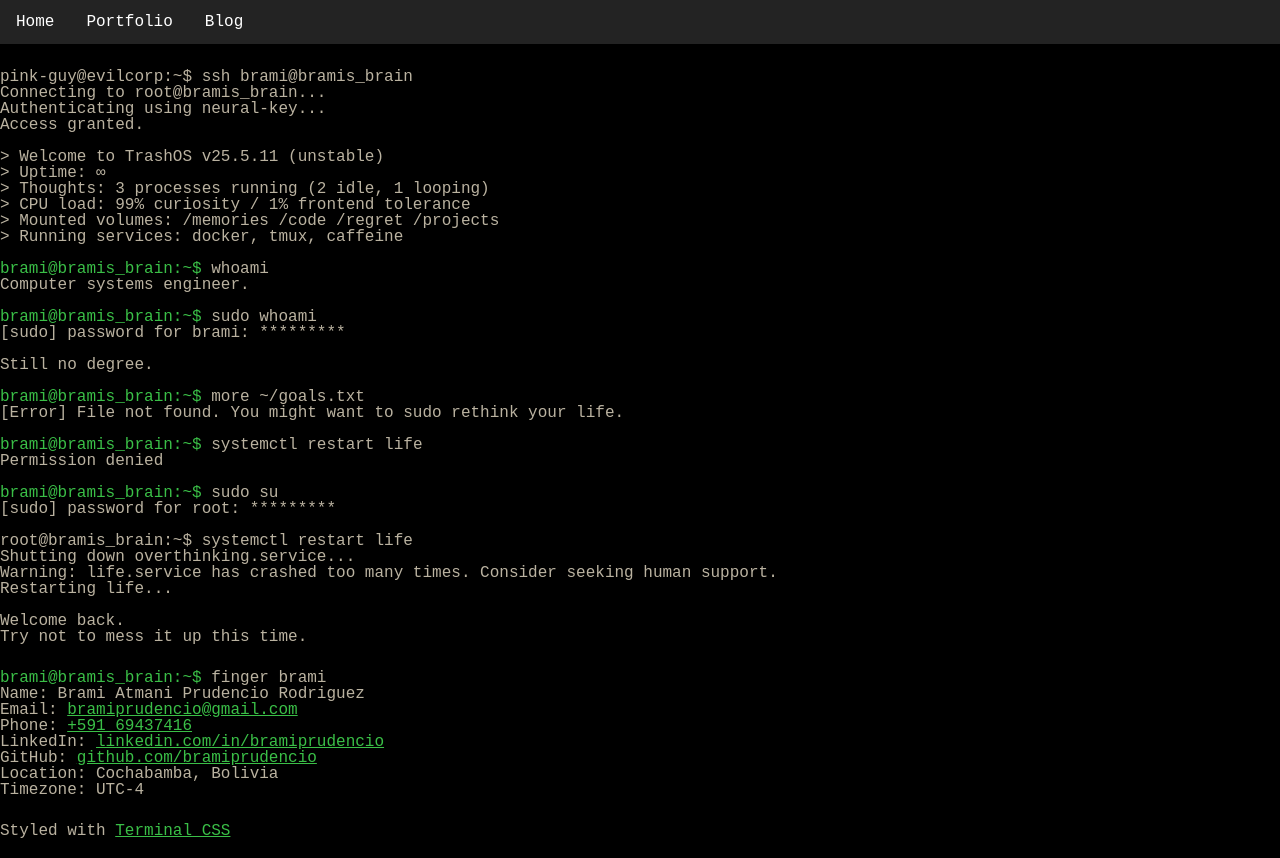
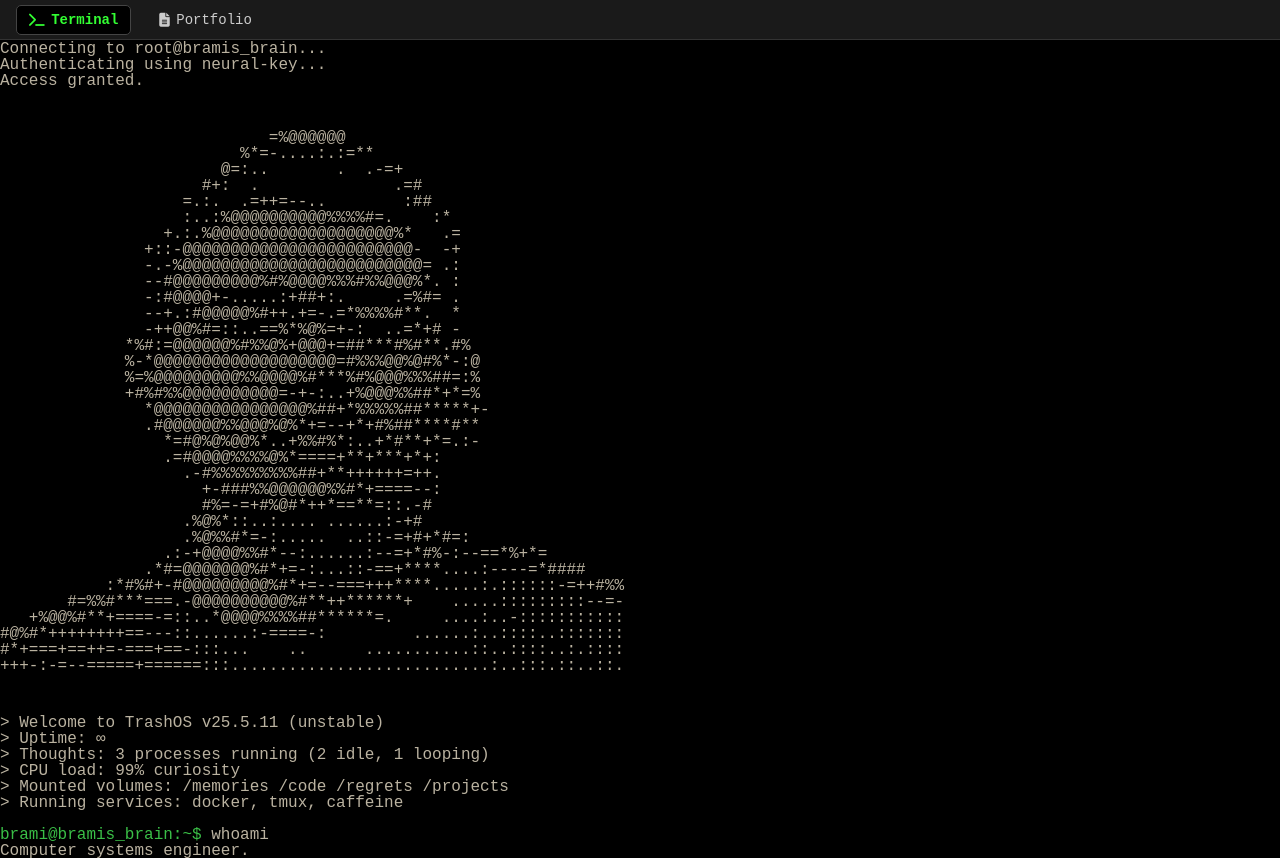
Before and after one commit to bramiprudencio/bramiprudencio.github.io, a plain HTML site: page index.html in a window 1280 px wide. Shown: the top 858 px of the page. Drawn offline with Linux system fonts and the light colour scheme.

Commit message:
reduced to terminal and portfolio only, and styles fixed

```diff
--- a/home.html
+++ /dev/null
@@ -1,38 +0,0 @@
-<p>
-  pink-guy@evilcorp:~$ ssh brami@bramis_brain<br>
-  Connecting to root@bramis_brain...<br>
-  Authenticating using neural-key...<br>
-  Access granted.<br>
-  <br>
-  > Welcome to TrashOS v25.5.11 (unstable)<br>
-  > Uptime: ∞<br>
-  > Thoughts: 3 processes running (2 idle, 1 looping)<br>
-  > CPU load: 99% curiosity / 1% frontend tolerance<br>
-  > Mounted volumes: /memories /code /regret /projects<br>
-  > Running services: docker, tmux, caffeine<br>
-  <br>
-  <a>brami@bramis_brain:~$</a> whoami<br>
-  Computer systems engineer.<br>
-  <br>
-  <a>brami@bramis_brain:~$</a> sudo whoami<br>
-  [sudo] password for brami: *********<br>
-  <br>
-  Still no degree.<br>
-  <br>
-  <a>brami@bramis_brain:~$</a> more ~/goals.txt<br>
-  [Error] File not found. You might want to sudo rethink your life.<br>
-  <br>
-  <a>brami@bramis_brain:~$</a> systemctl restart life<br>
-  Permission denied<br>
-  <br>
-  <a>brami@bramis_brain:~$</a> sudo su<br>
-  [sudo] password for root: *********<br>
-  <br>
-  root@bramis_brain:~$ systemctl restart life<br>
-  Shutting down overthinking.service...<br>
-  Warning: life.service has crashed too many times. Consider seeking human support.<br>
-  Restarting life...<br>
-  <br>
-  Welcome back.<br>
-Try not to mess it up this time.<br>
-</p>
--- /dev/null
+++ b/index.css
@@ -0,0 +1,45 @@
+.navbar-fixed {
+  position: fixed;
+  top: 0;
+  left: 0;
+  right: 0;
+  height: 40px;
+  background-color: #1a1a1a;
+  display: flex;
+  align-items: center;
+  justify-content: start;
+  list-style: none;
+  margin: 0;
+  padding: 0 1rem;
+  border-bottom: 1px solid #333;
+  z-index: 1000;
+}
+
+.navbar-fixed li {
+  margin-right: 1rem;
+}
+
+.navbar-fixed .nav-link {
+  display: flex;
+  align-items: center;
+  gap: 0.4rem;
+  color: #ccc;
+  text-decoration: none;
+  padding: 6px 12px;
+  border-radius: 5px;
+  font-family: monospace;
+  font-size: 14px;
+  transition: background 0.2s ease;
+}
+
+.navbar-fixed .nav-link:hover {
+  background-color: #333;
+  color: #33ff33;
+}
+
+.navbar-fixed .nav-link.active {
+  background-color: #000;
+  color: #33ff33;
+  font-weight: bold;
+  border: 1px solid #444;
+}
--- a/index.html
+++ b/index.html
@@ -3,38 +3,27 @@
 <head>
   <meta charset="UTF-8" />
   <meta name="viewport" content="width=device-width, initial-scale=1.0"/>
-  <title>Brami Prudencio - Portfolio</title>
-
-  <link rel="stylesheet" href="terminal.css" />
+  <title>Brami Prudencio</title>
+  <link rel="stylesheet" href="index.css" />
+  <link rel="stylesheet" id="myStyleSheet" href="terminal.css" />
+  <link rel="stylesheet" href="https://cdnjs.cloudflare.com/ajax/libs/font-awesome/6.5.0/css/all.min.css">
 </head>
 <body>
-  <ul>
-    <li><a href="#" class="nav-link active" data-page="home.html">Home</a></li>
-    <li><a href="#" class="nav-link" data-page="portfolio.html">Portfolio</a></li>
-    <li><a href="#" class="nav-link" data-page="blog.html">Blog</a></li>
+  <ul class="navbar-fixed">
+    <li>
+      <a href="#" class="nav-link active" data-page="terminal">
+        <i class="fas fa-terminal"></i> Terminal
+      </a>
+    </li>
+    <li>
+      <a href="#" class="nav-link" data-page="portfolio">
+        <i class="fas fa-file-alt"></i> Portfolio
+      </a>
+    </li>
   </ul>
   <div class="container" id="content">
-
+    <!-- Swithing content -->
   </div>
   <script src="script.js"></script>
 </body>
-<footer>
-  <div class="contact">
-    <p>
-      <a>brami@bramis_brain:~$</a> finger brami<br>
-      Name: Brami Atmani Prudencio Rodriguez<br>
-      Email: <a href="mailto:bramiprudencio@gmail.com" target="_blank">bramiprudencio@gmail.com</a><br>
-      Phone: <a href="https://api.whatsapp.com/send/?phone=59169437416" target="_blank">+591 69437416</a><br>
-      LinkedIn: <a href="https://www.linkedin.com/in/bramiprudencio/" target="_blank">linkedin.com/in/bramiprudencio</a><br>
-      GitHub: <a href="https://github.com/bramiprudencio" target="_blank">github.com/bramiprudencio</a><br>
-      Location: Cochabamba, Bolivia<br>
-      Timezone: UTC-4<br>
-    </p>
-  </div>
-  <div>
-    <p>
-      Styled with <a href="https://panr.github.io/terminal-css/" target="_blank">Terminal CSS</a>
-    </p>
-  </div>
-</footer>
 </html>
--- /dev/null
+++ b/portfolio.css
@@ -0,0 +1,70 @@
+:root {
+  --bg-color: #121212;
+  --text-color: #e0e0e0;
+  --accent: #a4edf4ce;
+  --section-border: #333;
+}
+
+body {
+  font-family: "Segoe UI", Tahoma, Geneva, Verdana, sans-serif;
+  background-color: var(--bg-color);
+  color: var(--text-color);
+  margin: 0;
+}
+
+.container {
+  max-width: 800px;
+  margin: auto;
+  padding: 2rem;
+}
+
+h1 {
+  font-size: 2rem;
+  margin-bottom: 0.5rem;
+  color: var(--accent);
+}
+
+h2 {
+  font-size: 1.2rem;
+  color: var(--accent);
+  border-bottom: 1px solid var(--section-border);
+  padding-bottom: 0.3rem;
+  margin-top: 2rem;
+}
+
+a {
+  color: var(--accent);
+  text-decoration: none;
+}
+
+a:hover {
+  text-decoration: underline;
+}
+
+.section {
+  margin-bottom: 1.5rem;
+}
+
+ul {
+  list-style: none;
+  padding: 0;
+}
+
+.contact a {
+  display: block;
+  margin-bottom: 0.3rem;
+}
+
+.page {
+  display: none;
+}
+
+.page.active {
+  display: block;
+}
+
+img.blog-photo {
+  width: 100%;
+  border-radius: 10px;
+  margin-top: 1rem;
+}
--- a/script.js
+++ b/script.js
@@ -2,7 +2,7 @@ const navLinks = document.querySelectorAll('.nav-link');
 const content = document.getElementById('content');
 
 // Load default page (portfolio)
-loadPage('home.html');
+loadPage('terminal.html');
 
 navLinks.forEach(link => {
   link.addEventListener('click', (e) => {
@@ -12,7 +12,8 @@ navLinks.forEach(link => {
     navLinks.forEach(l => l.classList.remove('active'));
     link.classList.add('active');
 
-    loadPage(page);
+    loadPage(page + '.html');
+    document.getElementById('myStyleSheet').href = page + '.css';
   });
 });
 
--- a/terminal.css
+++ b/terminal.css
@@ -370,27 +370,3 @@ th,
 button {
   font-weight: 600;
 }
-
-ul {
-  list-style-type: none;
-  margin: 0;
-  padding: 0;
-  overflow: hidden;
-  background-color: #232323;
-}
-
-li {
-  float: left;
-}
-
-li a {
-  display: block;
-  color: white;
-  text-align: center;
-  padding: 14px 16px;
-  text-decoration: none;
-}
-
-li a:hover:not(.active) {
-  background-color: #111;
-}
--- /dev/null
+++ b/terminal.html
@@ -0,0 +1,84 @@
+<p>
+  pink-guy@evilcorp:~$ ssh brami@bramis_brain<br>
+  Connecting to root@bramis_brain...<br>
+  Authenticating using neural-key...<br>
+  Access granted.<br>
+    <p style="white-space: pre; font-family: monospace;">
+                            =%@@@@@@
+                         %*=-....:.:=**
+                       @=:..       .  .-=+
+                     #+:  .              .=#
+                   =.:.  .=++=--..        :##
+                   :..:%@@@@@@@@@@%%%%#=.    :*
+                 +.:.%@@@@@@@@@@@@@@@@@@@%*   .=
+               +::-@@@@@@@@@@@@@@@@@@@@@@@@-  -+
+               -.-%@@@@@@@@@@@@@@@@@@@@@@@@@= .:
+               --#@@@@@@@@@%#%@@@@%%%#%%@@@%*. :
+               -:#@@@@+-.....:+##+:.     .=%#= .
+               --+.:#@@@@@%#++.+=-.=*%%%%#**.  *
+               -++@@%#=::..==%*%@%=+-:  ..=*+# -
+             *%#:=@@@@@@%#%%@%+@@@+=##***#%#**.#%
+             %-*@@@@@@@@@@@@@@@@@@@=#%%%@@%@#%*-:@
+             %=%@@@@@@@@@%%@@@@%#***%#%@@@%%%##=:%
+             +#%#%%@@@@@@@@@@=-+-:..+%@@@%%##*+*=%
+               *@@@@@@@@@@@@@@@@%##+*%%%%%##*****+-
+               .#@@@@@@%%@@@%@%*+=--+*+#%##****#**
+                 *=#@%@%@@%*..+%%#%*:..+*#**+*=.:-
+                 .=#@@@@%%%%@%*====+**+***+*+:
+                   .-#%%%%%%%%%##+**++++++=++.
+                     +-###%%@@@@@@%%#*+====--:
+                     #%=-=+#%@#*++*==**=::.-#
+                   .%@%*::..:.... ......:-+#
+                   .%@%%#*=-:.....  ..::-=+#+*#=:
+                 .:-+@@@@%%#*--:......:--=+*#%-:--==*%+*=
+               .*#=@@@@@@@%#*+=-:...::-==+****....:----=*####
+           :*#%#+-#@@@@@@@@@%#*+=--===+++****.....:.::::::-=++#%%
+       #=%%#***===.-@@@@@@@@@@%#**++******+    .....:::::::::--=-
+   +%@@%#**+====-=::..*@@@@%%%%##******=.     ....:..-:::::::::::
+#@%#*++++++++==---::......:-====-:         ......:..::::..:::::::
+#*+===+==++=-===+==-:::...    ..      ...........::..::::..:.::::
++++-:-=--=====+======:::...........................:..:::.::..::.
+  </p>
+  > Welcome to TrashOS v25.5.11 (unstable)<br>
+  > Uptime: ∞<br>
+  > Thoughts: 3 processes running (2 idle, 1 looping)<br>
+  > CPU load: 99% curiosity<br>
+  > Mounted volumes: /memories /code /regrets /projects<br>
+  > Running services: docker, tmux, caffeine<br>
+  <br>
+  <a>brami@bramis_brain:~$</a> whoami<br>
+  Computer systems engineer.<br>
+  <br>
+  <a>brami@bramis_brain:~$</a> sudo whoami<br>
+  [sudo] password for brami: *********<br>
+  <br>
+  Still no degree. (ー_ー)!!<br>
+  <br>
+  <a>brami@bramis_brain:~$</a> more ~/goals.txt<br>
+  [Error] File not found. You might want to sudo rethink your life.<br>
+  <br>
+  <a>brami@bramis_brain:~$</a> systemctl restart life<br>
+  Permission denied <br>
+  <br>
+  <a>brami@bramis_brain:~$</a> sudo su<br>
+  [sudo] password for root: *********<br>
+  <br>
+  root@bramis_brain:~$ systemctl restart life<br>
+  Shutting down overthinking.service...<br>
+
+  Warning: life.service has crashed too many times. Consider seeking human support.<br>
+  Restarting life...<br>
+  <br>
+
+  Welcome back.<br>
+  Try not to mess it up this time.<br>
+  <br>
+  <a>brami@bramis_brain:~$</a> finger brami<br>
+  Name: Brami Atmani Prudencio Rodriguez<br>
+  Email: <a href="mailto:bramiprudencio@gmail.com" target="_blank">bramiprudencio@gmail.com</a><br>
+  Phone: <a href="https://api.whatsapp.com/send/?phone=59169437416" target="_blank">+591 69437416</a><br>
+  LinkedIn: <a href="https://www.linkedin.com/in/bramiprudencio/" target="_blank">linkedin.com/in/bramiprudencio</a><br>
+  GitHub: <a href="https://github.com/bramiprudencio" target="_blank">github.com/bramiprudencio</a><br>
+  Location: Cochabamba, Bolivia<br>
+  Timezone: UTC-4<br>
+</p>
```
Also changed, not shown: blog.html (deleted, +0 -3 lines), portfolio.html (+20 -12 lines).
